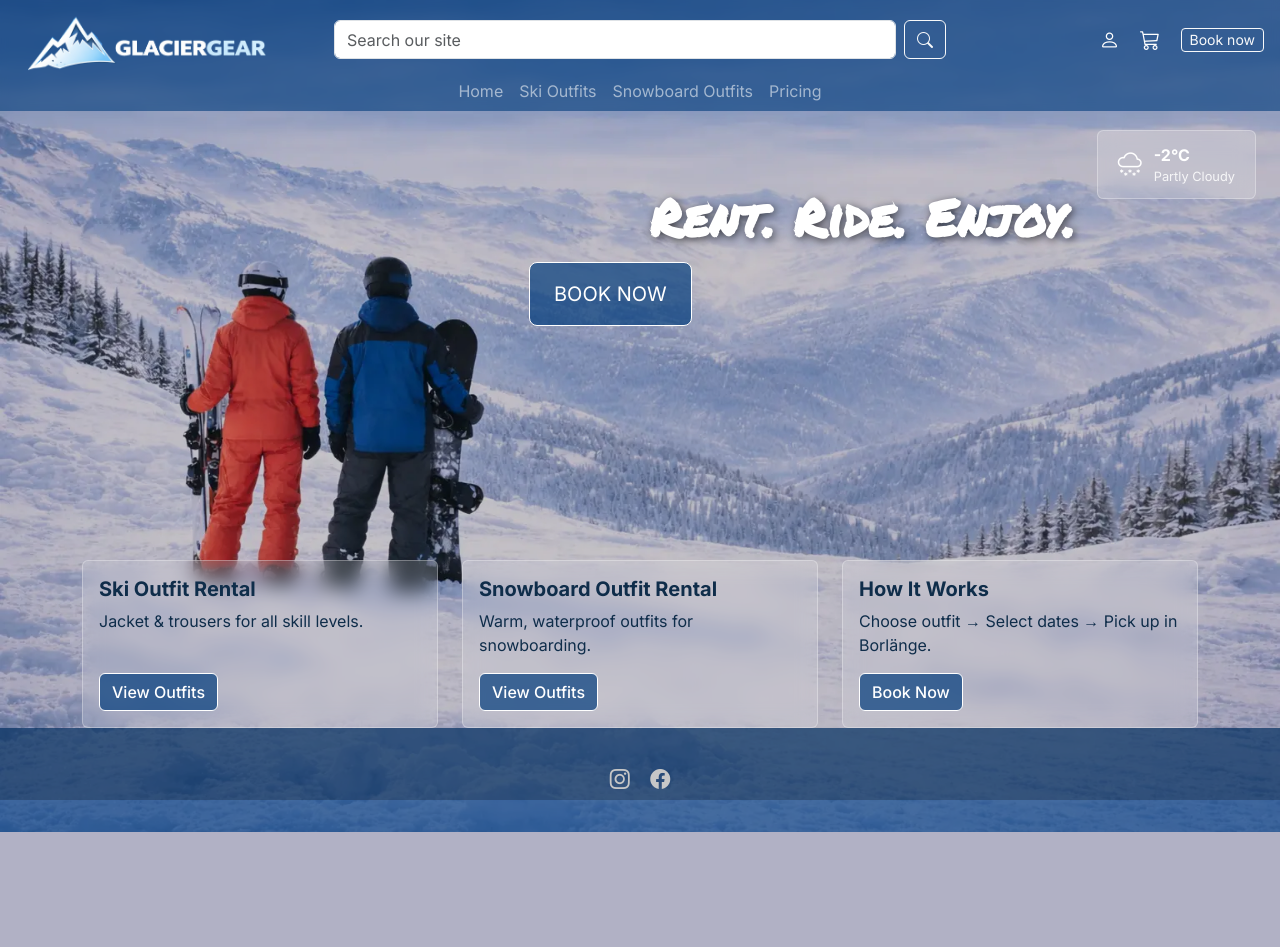
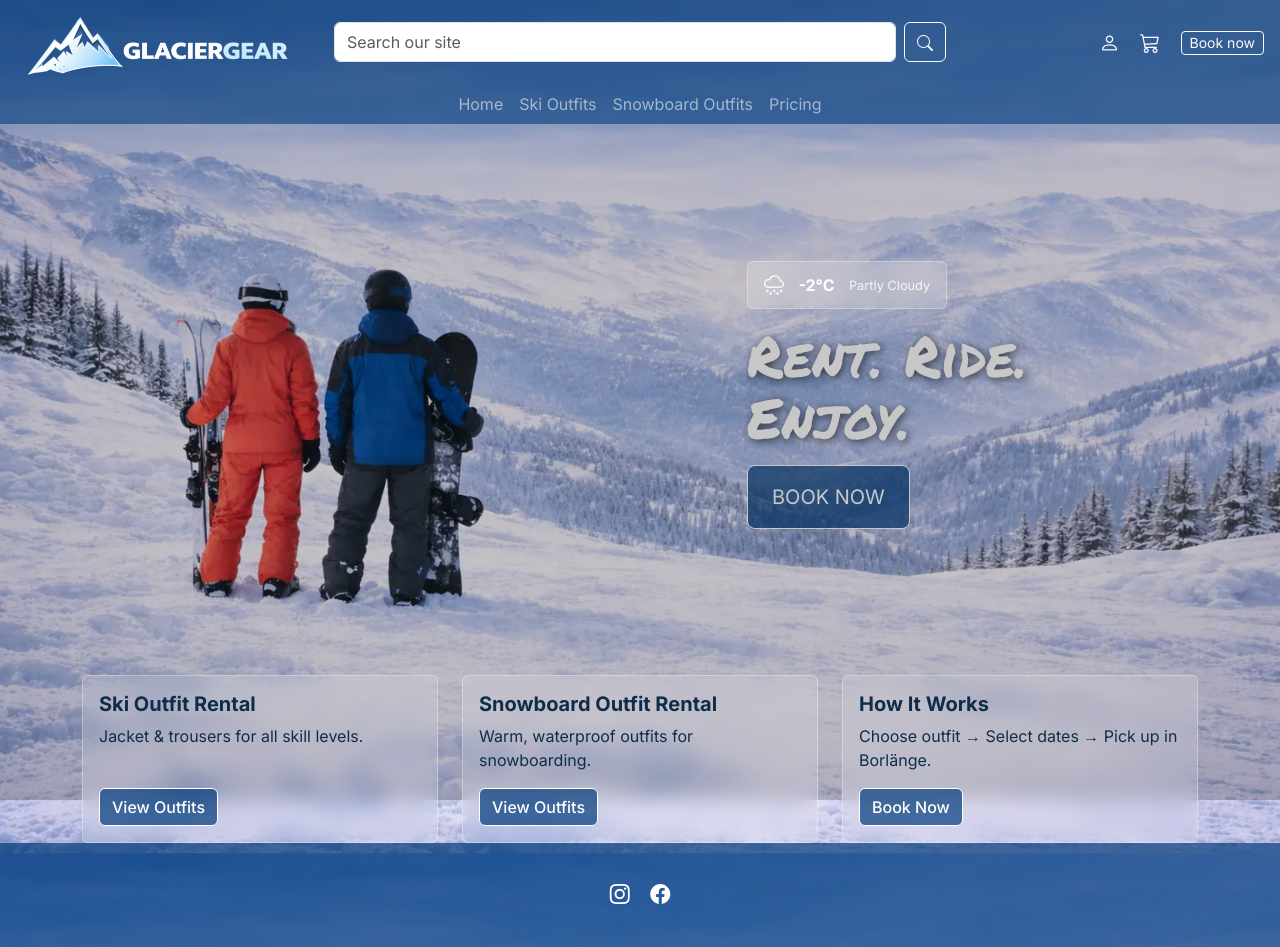
Before and after one commit to jolantadjatlova/GlacierGear, a Django app: page / in a window 1280 px wide. Before the commit the page ends 832 px from the top, so only its background shows below. Run offline with Django 3.2, Linux system fonts and the light colour scheme.

Commit message:
Refactor hero layout: remove hardcoded positioning, use pure Bootstrap grid for responsiveness

```diff
--- a/home/static/css/base.css
+++ b/home/static/css/base.css
@@ -12,29 +12,38 @@
 body {
     font-family: 'Inter', sans-serif;
     padding-top: 115px;
-    background: url('../images/hero_gg.webp') center 60% / cover no-repeat;
+    background: url('../images/hero_gg.webp') center 60% / cover no-repeat fixed;
     min-height: 100vh;
     display: flex;
     flex-direction: column;
+}
+
+body::before {
+    content: '';
+    position: fixed;
+    inset: 0;
+    background-color: rgba(0, 0, 0, 0.22);
+    z-index: 0;
+    pointer-events: none;
 }
 
 header {
     backdrop-filter: blur(4px);
 }
 
-.navbar-top img {
-    padding-left: 0.75rem;
-    margin-top: 0.5rem;
-    height: 55px;
-}
 .navbar-top {
     background-color: rgba(3, 60, 124, 0.6);
-    padding-bottom: 0 !important;
 }
 
 .navbar-top a {
     text-decoration: none;
     line-height: 1;
+}
+
+.navbar-top img {
+    margin-left: 0.75rem;
+    margin-top: 0.5rem;
+    height: 60px;
 }
 
 .navbar-top .bi {
@@ -69,33 +78,19 @@ header {
     line-height: 1;
 }
 
-body::before {
-    content: '';
-    position: fixed;
-    inset: 0;
-    background-color: rgba(0, 0, 0, 0.22);
-    z-index: 0;
-    pointer-events: none;
-}
-
 .hero {
     min-height: 70vh;
     display: flex;
     align-items: center;
-    margin-top: -115px;
-    padding-top: 115px;
+    padding-top: 2rem;
+    padding-bottom: 2rem;
 }
 
 .hero-heading {
     font-family: 'Permanent Marker', cursive;
+    font-size: clamp(2rem, 5vw, 3.5rem);
     line-height: 1.1;
     text-shadow: 2px 2px 8px rgba(0, 0, 0, 0.6);
-    font-size: clamp(2.5rem, 4vw, 5rem);
-}
-
-.hero-text {
-    text-shadow: none;
-    transform: translate(150px, -80px);
 }
 
 .hero-btn {
@@ -109,7 +104,28 @@ body::before {
     color: var(--navy) !important;
 }
 
-/* Shared glass style */
+.weather-pill {
+    align-items: center;
+    gap: 0.4rem;
+    background: rgba(255, 255, 255, 0.15);
+    backdrop-filter: blur(10px);
+    -webkit-backdrop-filter: blur(10px);
+    border: 1px solid rgba(255, 255, 255, 0.3);
+    border-radius: 0.4rem;
+    padding: 0.5rem 1rem;
+    color: white;
+}
+
+.weather-pill-temp {
+    font-weight: 700;
+    font-size: 1rem;
+}
+
+.weather-pill-desc {
+    font-size: 0.8rem;
+    opacity: 0.85;
+}
+
 .card {
     background: rgba(255, 255, 255, 0.15);
     backdrop-filter: blur(10px);
@@ -140,34 +156,3 @@ body::before {
     border-color: var(--navy-dark);
     color: var(--navy-dark);
 }
-
-/* Weather pill */
-.weather-pill {
-    position: absolute;
-    top: 130px;
-    right: 1.5rem;
-    display: inline-flex;
-    align-items: center;
-    gap: 0.75rem;
-    background: rgba(255, 255, 255, 0.15);
-    backdrop-filter: blur(10px);
-    -webkit-backdrop-filter: blur(10px);
-    border: 1px solid rgba(255, 255, 255, 0.3);
-    border-radius: 0.4rem;
-    padding: 0.75rem 1.25rem;
-    color: white;
-}
-
-.weather-pill .bi {
-    font-size: 1.2rem;
-}
-
-.weather-pill-temp {
-    font-weight: 700;
-    font-size: 1rem;
-}
-
-.weather-pill-desc {
-    font-size: 0.8rem;
-    opacity: 0.85;
-}
--- a/home/templates/home/index.html
+++ b/home/templates/home/index.html
@@ -4,32 +4,31 @@
 {% block content %}
 
     <!-- Hero section -->
-    <div class="hero position-relative">
+    <div class="hero">
+        <div class="container">
+            <div class="row justify-content-center justify-content-md-end">
+                <div class="col-11 col-md-6 col-lg-5 text-center text-md-start">
 
-        <!-- Weather pill-->
-        <div class="weather-pill">
-            <i class="bi bi-cloud-snow fs-4"></i>
-            <div class="d-flex flex-column">
-                <span class="weather-pill-temp">-2°C</span>
-                <span class="weather-pill-desc">Partly Cloudy</span>
-            </div>
-        </div>
+                    <!-- Weather pill -->
+                    <div class="weather-pill d-inline-flex mb-3">
+                        <i class="bi bi-cloud-snow fs-5"></i>
+                        <span class="weather-pill-temp ms-2">-2°C</span>
+                        <span class="weather-pill-desc ms-2">Partly Cloudy</span>
+                    </div>
 
-        <div class="container">
-            <div class="row align-items-center justify-content-center">
-
-                <!-- Right content block -->
-                <div class="col-12 col-md-7 col-lg-6 hero-text text-center mt-n4 ms-4">
-                    <h1 class="display-4 fw-bold text-white hero-heading text-center text-md-end">
+                    <!-- Heading -->
+                    <h1 class="text-white hero-heading">
                         Rent. Ride. Enjoy.
                     </h1>
-                    <div class="mt-3 text-start">
-                        <a href="#" class="btn btn-lg py-3 px-4 text-uppercase hero-btn">
+
+                    <!-- Button -->
+                    <div class="mt-3">
+                        <a href="#" class="btn btn-lg px-4 py-3 text-uppercase hero-btn">
                             Book Now
                         </a>
                     </div>
+
                 </div>
-
             </div>
         </div>
     </div>
@@ -38,7 +37,6 @@
     <div class="container my-0">
         <div class="row g-4">
 
-            <!-- Card 1: Ski Outfit Rental -->
             <div class="col-12 col-md-4">
                 <div class="card h-100">
                     <div class="card-body d-flex flex-column">
@@ -49,7 +47,6 @@
                 </div>
             </div>
 
-            <!-- Card 2: Snowboard Outfit Rental -->
             <div class="col-12 col-md-4">
                 <div class="card h-100">
                     <div class="card-body d-flex flex-column">
@@ -60,7 +57,6 @@
                 </div>
             </div>
 
-            <!-- Card 3: How It Works -->
             <div class="col-12 col-md-4">
                 <div class="card h-100">
                     <div class="card-body d-flex flex-column">
```
